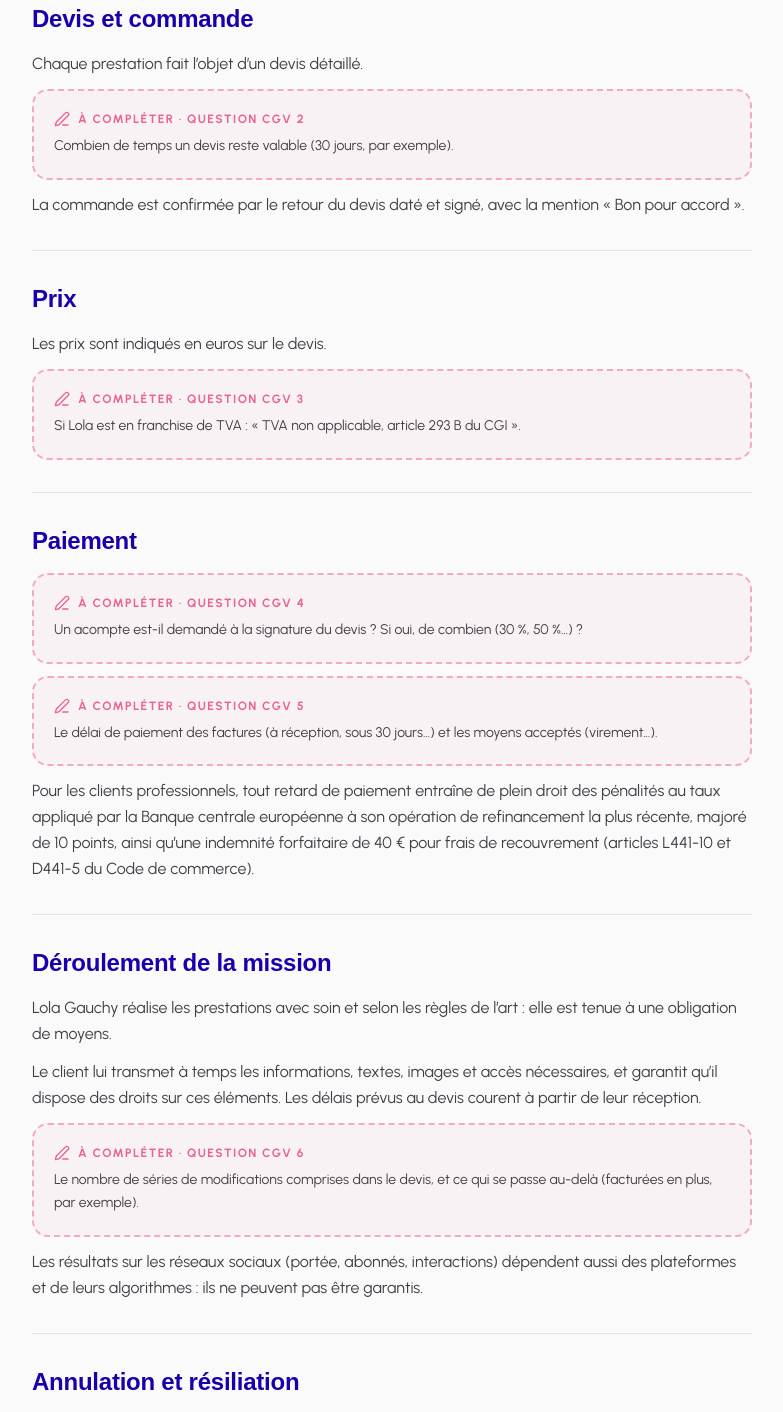
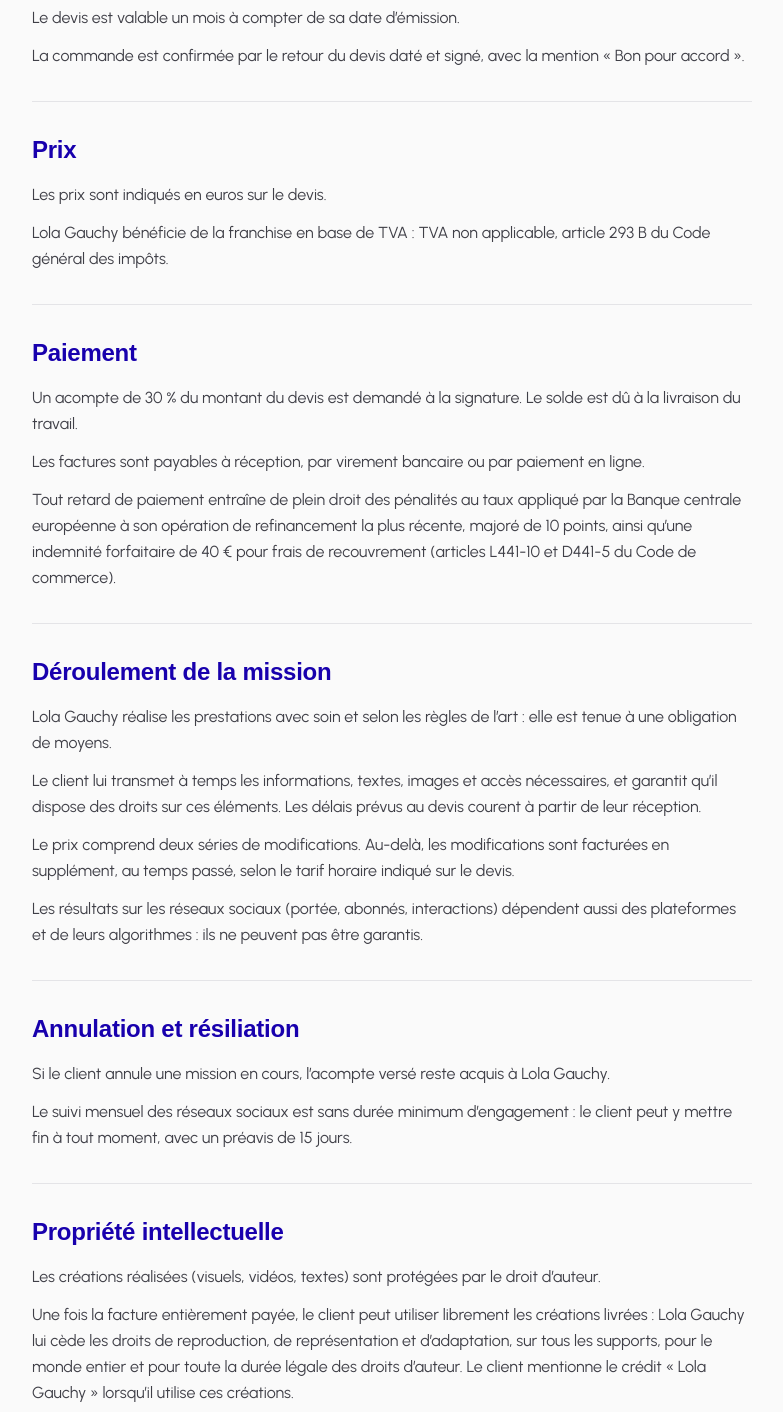
Before and after one commit to JevinFC/portfolioLola, a Next.js app: page /cgv in a window 1280 px wide. Shown: the part 920-2332 px from the top of the page, without its empty margins (248-1031 px from the left). Built offline with nearby package versions, Linux system fonts and the light colour scheme; a web font is replaced by a local one.

Commit message:
Update CGV rules with detailed descriptions and improve paragraph handling in the Regle component

```diff
--- a/app/cgv/page.tsx
+++ b/app/cgv/page.tsx
@@ -14,9 +14,18 @@
 
 const lien = "font-semibold text-brand underline decoration-accent decoration-2 underline-offset-4";
 
-// Une règle propre à Lola (data/cgv.ts) : sa phrase, ou un emplacement « À compléter » tant qu'elle manque
+// Une règle propre à Lola (data/cgv.ts) : ses paragraphes, ou un emplacement « À compléter » tant qu'elle manque
 function Regle({ texte, question, children }: { texte?: string; question: string; children: ReactNode }) {
-  return texte ? <p>{texte}</p> : <ACompleter question={question}>{children}</ACompleter>;
+  if (!texte) return <ACompleter question={question}>{children}</ACompleter>;
+  // Espace insécable avant « : », « % »… et après « : la ponctuation ne part jamais seule à la ligne
+  const typo = (s: string) => s.replace(/ ([:;?!%»])/g, " $1").replace(/« /g, "« ");
+  return (
+    <>
+      {texte.split("\n").map((paragraphe) => (
+        <p key={paragraphe}>{typo(paragraphe)}</p>
+      ))}
+    </>
+  );
 }
 
 export default function Cgv() {
@@ -83,7 +92,7 @@
               Le délai de paiement des factures (à réception, sous 30 jours…) et les moyens acceptés (virement…).
             </Regle>
             <p>
-              Pour les clients professionnels, tout retard de paiement entraîne de plein droit des pénalités au taux
+              Tout retard de paiement entraîne de plein droit des pénalités au taux
               appliqué par la Banque centrale européenne à son opération de refinancement la plus récente, majoré de
               10 points, ainsi qu’une indemnité forfaitaire de 40&nbsp;€ pour frais de recouvrement (articles L441-10 et
               D441-5 du Code de commerce).
--- a/app/data/cgv.ts
+++ b/app/data/cgv.ts
@@ -1,18 +1,32 @@
-// Conditions générales de vente : les règles propres à Lola, une ou deux phrases par point.
+// Conditions générales de vente : les règles propres à Lola, une ou deux phrases par point
+// (« \n » commence un nouveau paragraphe). Réponses de Lola au questionnaire CGV, octobre 2026.
 // Tant qu'une règle manque (undefined), elle apparaît « À compléter » en local,
 // et la page CGV reste hors ligne en production (404, pas de lien dans le pied de page).
 export const cgv: Record<
   "clientele" | "devis" | "tva" | "acompte" | "paiement" | "modifications" | "annulation" | "droits",
   string | undefined
 > = {
-  clientele: undefined, // ← CGV 1 : professionnels uniquement, ou aussi des particuliers ?
-  devis: undefined, // ← CGV 2 : durée de validité des devis
-  tva: undefined, // ← CGV 3 : « TVA non applicable, article 293 B du CGI » si elle est en franchise de TVA
-  acompte: undefined, // ← CGV 4 : acompte demandé à la signature, et combien
-  paiement: undefined, // ← CGV 5 : délai de paiement des factures et moyens de paiement acceptés
-  modifications: undefined, // ← CGV 6 : séries de modifications comprises, et ce qui se passe au-delà
-  annulation: undefined, // ← CGV 7 : ce qui reste dû si le client annule ; préavis pour arrêter un suivi mensuel
-  droits: undefined, // ← CGV 8 : droits cédés sur les créations, fichiers sources, présence dans son portfolio
+  // CGV 1 : uniquement des professionnels
+  clientele: "Elles s’adressent exclusivement aux clients professionnels : entreprises, associations, collectivités et indépendants.",
+  // CGV 2 : devis valables 1 mois
+  devis: "Le devis est valable un mois à compter de sa date d’émission.",
+  // CGV 3 : franchise en base de TVA
+  tva: "Lola Gauchy bénéficie de la franchise en base de TVA : TVA non applicable, article 293 B du Code général des impôts.",
+  // CGV 4 : acompte de 30 %, solde à la livraison
+  acompte: "Un acompte de 30 % du montant du devis est demandé à la signature. Le solde est dû à la livraison du travail.",
+  // CGV 5 : à réception, par virement ou paiement en ligne
+  paiement: "Les factures sont payables à réception, par virement bancaire ou par paiement en ligne.",
+  // CGV 6 : deux séries de modifications, les suivantes facturées à l'heure
+  modifications:
+    "Le prix comprend deux séries de modifications. Au-delà, les modifications sont facturées en supplément, au temps passé, selon le tarif horaire indiqué sur le devis.",
+  // CGV 7 : l'acompte reste acquis ; suivi mensuel sans engagement, préavis de 15 jours
+  annulation:
+    "Si le client annule une mission en cours, l’acompte versé reste acquis à Lola Gauchy.\n" +
+    "Le suivi mensuel des réseaux sociaux est sans durée minimum d’engagement : le client peut y mettre fin à tout moment, avec un préavis de 15 jours.",
+  // CGV 8 : cession complète après paiement, crédit « Lola Gauchy », sources en supplément, portfolio avec accord
+  droits:
+    "Une fois la facture entièrement payée, le client peut utiliser librement les créations livrées : Lola Gauchy lui cède les droits de reproduction, de représentation et d’adaptation, sur tous les supports, pour le monde entier et pour toute la durée légale des droits d’auteur. Le client mentionne le crédit « Lola Gauchy » lorsqu’il utilise ces créations.\n" +
+    "Les fichiers sources (InDesign, Premiere Pro, Canva…) ne sont pas inclus : ils peuvent être fournis sur demande, moyennant un supplément. Lola Gauchy ne présente une réalisation dans son portfolio qu’avec l’accord du client.",
 };
 
 // Les CGV ne sont publiées qu'une fois toutes les règles renseignées
```
